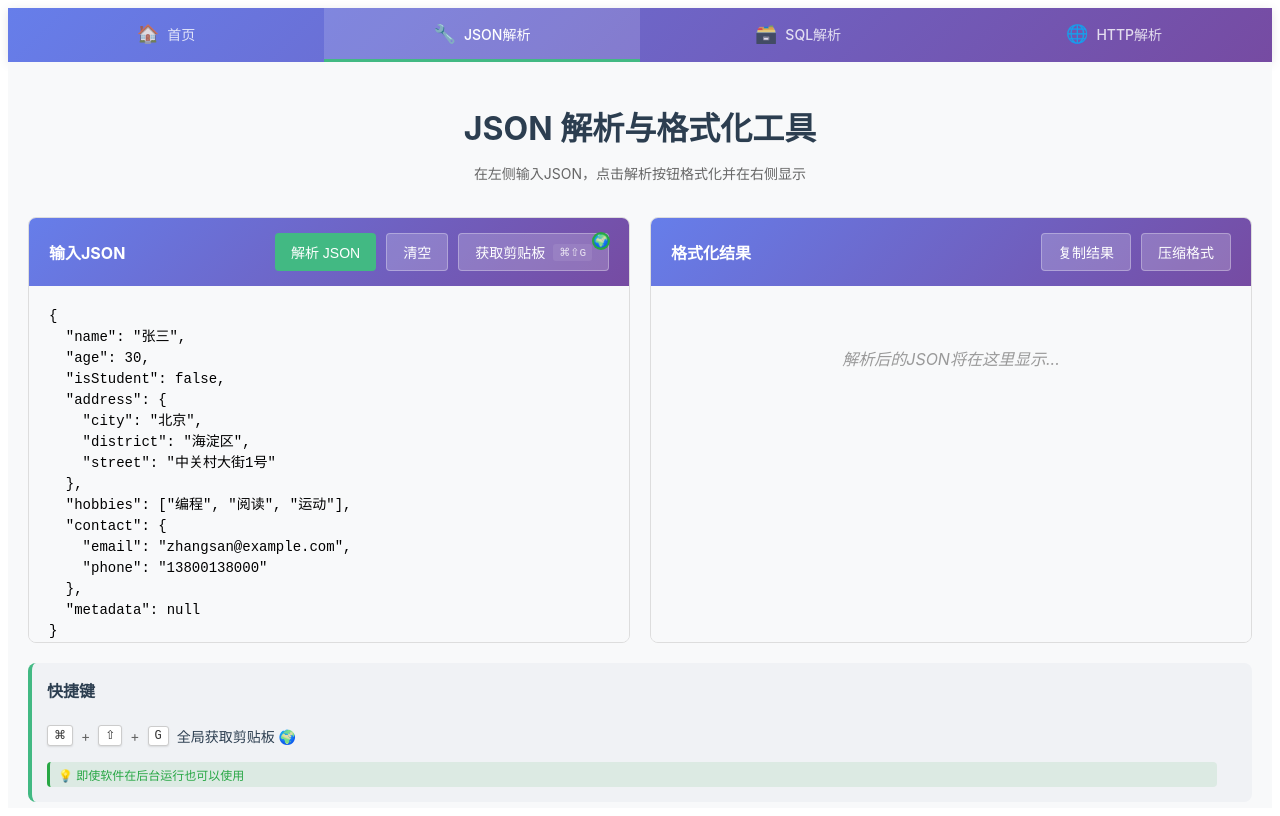
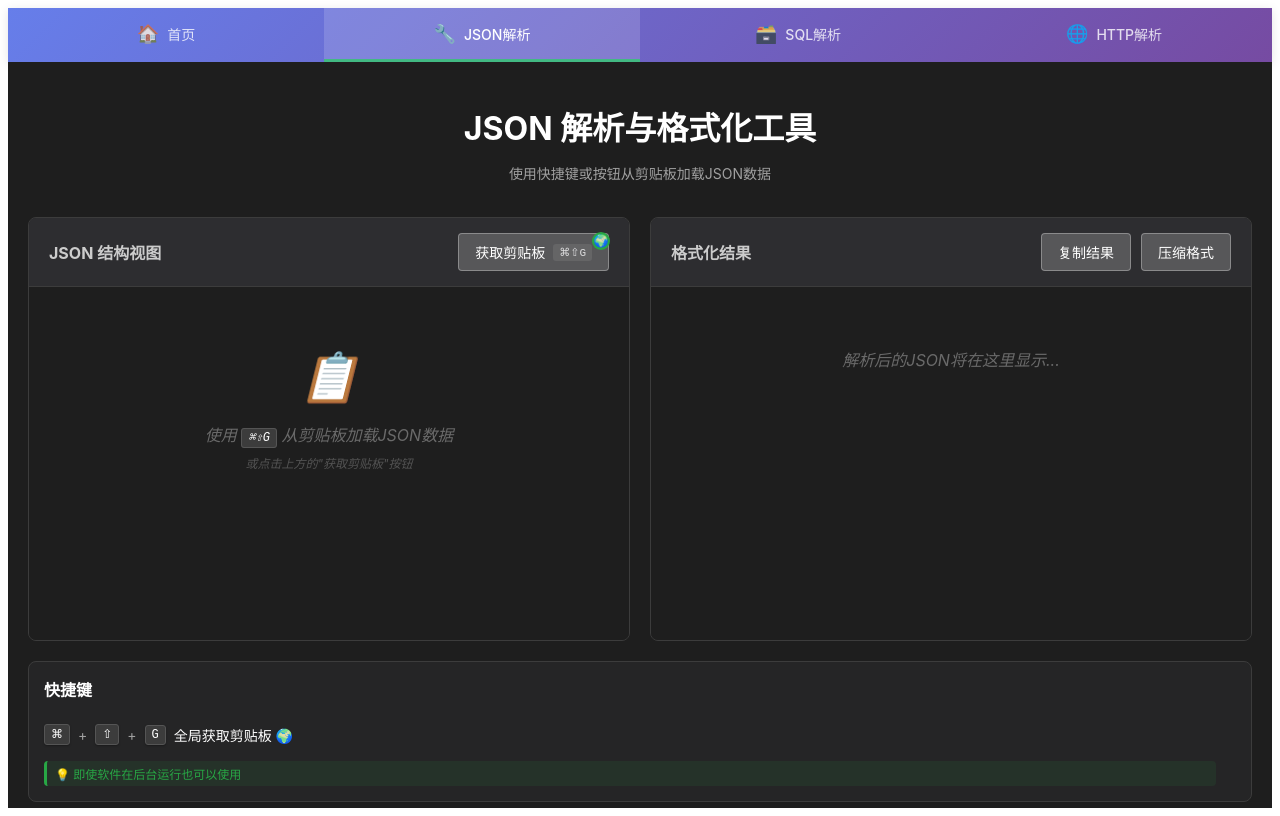
Before and after one commit to zhanghengwh15/json-skywalking, a Vue app: page /json-parser in a window 1280 px wide. Built offline with nearby package versions, Linux system fonts and the light colour scheme.

Commit message:
更新JSON解析页面，优化剪贴板内容处理逻辑，增强错误提示和用户交互体验；重构JSON树节点组件以支持更好的数据展示。

```diff
--- a/src/views/JsonParser.vue
+++ b/src/views/JsonParser.vue
@@ -2,18 +2,14 @@
   <div class="json-parser">
     <div class="header">
       <h1>JSON 解析与格式化工具</h1>
-      <p>在左侧输入JSON，点击解析按钮格式化并在右侧显示</p>
+      <p>使用快捷键或按钮从剪贴板加载JSON数据</p>
     </div>
 
     <div class="content">
       <div class="input-section">
         <div class="section-header">
-          <h3>输入JSON</h3>
+          <h3>JSON 结构视图</h3>
           <div class="actions">
-            <button @click="parseJson" :disabled="loading" class="parse-btn">
-              {{ loading ? '解析中...' : '解析 JSON' }}
-            </button>
-            <button @click="clearInput" class="clear-btn">清空</button>
             <button @click="getClipboardContent" class="clipboard-btn" :title="'获取剪贴板 (全局快捷键: ⌘⇧G)'">
               获取剪贴板
               <span class="shortcut-hint">⌘⇧G</span>
@@ -21,12 +17,25 @@
             </button>
           </div>
         </div>
-        <textarea
-          v-model="inputJson"
-          placeholder="请输入要解析的JSON数据..."
-          class="json-input"
-          @input="resetError"
-        ></textarea>
+        <div class="json-tree-container">
+          <div v-if="error" class="error-message">
+            <h4>解析错误：</h4>
+            <p>{{ error }}</p>
+          </div>
+          <div v-else-if="parsedJson" class="json-tree">
+            <JsonTreeNode
+              :data="parsedJson"
+              :key-name="'root'"
+              :is-root="true"
+              :level="0"
+            />
+          </div>
+          <div v-else class="placeholder">
+            <div class="placeholder-icon">📋</div>
+            <p>使用 <kbd>⌘⇧G</kbd> 从剪贴板加载JSON数据</p>
+            <p class="placeholder-hint">或点击上方的"获取剪贴板"按钮</p>
+          </div>
+        </div>
         <div v-if="clipboardStatus" class="clipboard-status" :class="clipboardStatus.type">
           {{ clipboardStatus.message }}
         </div>
@@ -89,15 +98,136 @@
 </template>
 
 <script setup lang="ts">
-import { ref, computed, onMounted, onActivated, onUnmounted } from 'vue'
+import { ref, computed, onMounted, onActivated, onUnmounted, defineComponent, h } from 'vue'
 import { invoke } from '@tauri-apps/api/core'
 import { listen } from '@tauri-apps/api/event'
+
+// JSON树节点组件
+const JsonTreeNode = defineComponent({
+  name: 'JsonTreeNode',
+  props: {
+    data: {
+      type: [Object, Array, String, Number, Boolean],
+      default: null
+    },
+    keyName: {
+      type: String,
+      default: ''
+    },
+    isRoot: {
+      type: Boolean,
+      default: false
+    },
+    level: {
+      type: Number,
+      default: 0
+    }
+  },
+  setup(props) {
+    const isExpanded = ref(props.level < 2) // 默认展开前两层
+
+    const toggleExpanded = () => {
+      isExpanded.value = !isExpanded.value
+    }
+
+    const getValueType = (value: any): string => {
+      if (value === null) return 'null'
+      if (Array.isArray(value)) return 'array'
+      return typeof value
+    }
+
+    const getValuePreview = (value: any): string => {
+      if (value === null) return 'null'
+      if (Array.isArray(value)) return `Array(${value.length})`
+      if (typeof value === 'object') return `Object(${Object.keys(value).length})`
+      if (typeof value === 'string') return `"${value}"`
+      return String(value)
+    }
+
+    const isExpandable = computed(() => {
+      return props.data !== null && (Array.isArray(props.data) || typeof props.data === 'object')
+    })
+
+    return () => {
+      const { data, keyName, isRoot, level } = props
+      const valueType = getValueType(data)
+      const indent = level * 20
+
+      if (!isExpandable.value) {
+        // 叶子节点
+        return h('div', {
+          class: 'tree-node leaf-node',
+          style: { paddingLeft: `${indent}px` }
+        }, [
+          h('span', { class: 'node-key' }, keyName + ': '),
+          h('span', {
+            class: `node-value ${valueType}`
+          }, getValuePreview(data))
+        ])
+      }
+
+      // 可展开节点
+      const children: any[] = []
+
+      // 节点头部
+      children.push(
+        h('div', {
+          class: 'tree-node expandable-node',
+          style: { paddingLeft: `${indent}px` },
+          onClick: toggleExpanded
+        }, [
+          h('span', {
+            class: `expand-icon ${isExpanded.value ? 'expanded' : ''}`
+          }, isExpanded.value ? '▼' : '▶'),
+          !isRoot && h('span', { class: 'node-key' }, keyName + ': '),
+          h('span', {
+            class: `node-value ${valueType}`
+          }, getValuePreview(data))
+        ])
+      )
+
+      // 子节点
+      if (isExpanded.value) {
+        const childNodes: any[] = []
+
+        if (Array.isArray(data)) {
+          data.forEach((item, index) => {
+            childNodes.push(
+              h(JsonTreeNode, {
+                key: index,
+                data: item,
+                keyName: `[${index}]`,
+                level: level + 1
+              })
+            )
+          })
+        } else if (typeof data === 'object' && data !== null) {
+          Object.entries(data).forEach(([key, value]) => {
+            childNodes.push(
+              h(JsonTreeNode, {
+                key: key,
+                data: value,
+                keyName: key,
+                level: level + 1
+              })
+            )
+          })
+        }
+
+        children.push(
+          h('div', { class: 'tree-children' }, childNodes)
+        )
+      }
+
+      return h('div', { class: 'tree-node-container' }, children)
+    }
+  }
+})
 
 // 响应式数据
 const inputJson = ref('')
 const parsedJson = ref<any>(null)
 const error = ref('')
-const loading = ref(false)
 const isCompact = ref(false)
 const clipboardStatus = ref<{type: 'success' | 'error' | 'info', message: string} | null>(null)
 
@@ -147,32 +277,22 @@ const isValidJson = (str: string): boolean => {
   }
 }
 
-// 键盘事件处理器（本地快捷键作为备用）
-const handleKeydown = (event: KeyboardEvent) => {
-  // 检测 Command+Shift+G (Mac) 或 Ctrl+Shift+G (Windows/Linux)
-  const isMac = navigator.platform.toUpperCase().indexOf('MAC') >= 0
-  const isModifierPressed = isMac ? event.metaKey : event.ctrlKey
-
-  if (isModifierPressed && event.shiftKey && event.key.toLowerCase() === 'g') {
-    event.preventDefault()
-    event.stopPropagation()
-    getClipboardContent()
-  }
-}
-
 // 处理全局快捷键事件
 const setupGlobalShortcutListeners = async () => {
   try {
     // 监听全局快捷键触发的JSON格式剪贴板事件
     await listen('global-clipboard-json', (event) => {
       const clipboardText = event.payload as string
-      inputJson.value = clipboardText
-      showClipboardStatus('success', '🌍 全局快捷键检测到JSON格式，已自动填入')
-
-      // 自动解析JSON
-      setTimeout(() => {
-        parseJson()
-      }, 100)
+      try {
+        parsedJson.value = JSON.parse(clipboardText)
+        inputJson.value = clipboardText
+        error.value = ''
+        showClipboardStatus('success', '🌍 全局快捷键检测到JSON格式，已自动解析')
+      } catch (err) {
+        error.value = err instanceof Error ? err.message : '无效的JSON格式'
+        parsedJson.value = null
+        showClipboardStatus('error', '🌍 全局快捷键: JSON解析失败')
+      }
     })
 
     // 监听全局快捷键触发的非JSON格式剪贴板事件
@@ -186,7 +306,7 @@ const setupGlobalShortcutListeners = async () => {
   }
 }
 
-// 获取剪贴板内容
+// 获取剪贴板内容并自动解析
 const getClipboardContent = async () => {
   try {
     const clipboardText = await invoke<string>('get_clipboard')
@@ -196,14 +316,18 @@ const getClipboardContent = async () => {
       return
     }
 
-    // 检查是否为有效JSON
+    // 检查是否为有效JSON并直接解析
     if (isValidJson(clipboardText)) {
-      inputJson.value = clipboardText
-      showClipboardStatus('success', '检测到JSON格式，已自动填入 (本地快捷键)')
-      // 自动解析JSON
-      setTimeout(() => {
-        parseJson()
-      }, 100)
+      try {
+        parsedJson.value = JSON.parse(clipboardText)
+        inputJson.value = clipboardText
+        error.value = ''
+        showClipboardStatus('success', '检测到JSON格式，已自动解析')
+      } catch (err) {
+        error.value = err instanceof Error ? err.message : '无效的JSON格式'
+        parsedJson.value = null
+        showClipboardStatus('error', '解析JSON失败')
+      }
     } else {
       showClipboardStatus('error', '剪贴板内容不是有效的JSON格式')
     }
@@ -218,7 +342,7 @@ const showClipboardStatus = (type: 'success' | 'error' | 'info', message: string
   clipboardStatus.value = { type, message }
   setTimeout(() => {
     clipboardStatus.value = null
-  }, 4000) // 增加到4秒，给用户更多时间看到全局快捷键提示
+  }, 4000)
 }
 
 // 自动检查剪贴板（页面加载时）
@@ -227,57 +351,20 @@ const autoCheckClipboard = async () => {
     const clipboardText = await invoke<string>('get_clipboard')
 
     if (clipboardText && clipboardText.trim() && isValidJson(clipboardText)) {
-      // 如果输入框为空或只有示例数据，则自动填入
-      if (!inputJson.value.trim() || inputJson.value === getExampleJson()) {
+      try {
+        parsedJson.value = JSON.parse(clipboardText)
         inputJson.value = clipboardText
+        error.value = ''
         showClipboardStatus('success', '自动检测到剪贴板中的JSON格式数据')
-        // 自动解析JSON
-        setTimeout(() => {
-          parseJson()
-        }, 100)
+      } catch (err) {
+        // 静默处理错误
+        console.log('自动解析JSON失败:', err)
       }
     }
   } catch (err) {
     // 静默处理错误，不影响正常使用
     console.log('自动检查剪贴板失败:', err)
   }
-}
-
-// 解析JSON
-const parseJson = async () => {
-  if (!inputJson.value.trim()) {
-    error.value = '请输入JSON数据'
-    return
-  }
-
-  loading.value = true
-  error.value = ''
-
-  try {
-    // 模拟异步解析（实际上JSON.parse是同步的）
-    await new Promise(resolve => setTimeout(resolve, 100))
-
-    parsedJson.value = JSON.parse(inputJson.value)
-    isCompact.value = false
-  } catch (err) {
-    error.value = err instanceof Error ? err.message : '无效的JSON格式'
-    parsedJson.value = null
-  } finally {
-    loading.value = false
-  }
-}
-
-// 清空输入
-const clearInput = () => {
-  inputJson.value = ''
-  parsedJson.value = null
-  error.value = ''
-  clipboardStatus.value = null
-}
-
-// 重置错误
-const resetError = () => {
-  error.value = ''
 }
 
 // 复制到剪贴板
@@ -329,29 +416,17 @@ const syntaxHighlight = (json: string): string => {
   })
 }
 
-// 获取示例JSON数据
-const getExampleJson = (): string => {
-  return `{
-  "name": "张三",
-  "age": 30,
-  "isStudent": false,
-  "address": {
-    "city": "北京",
-    "district": "海淀区",
-    "street": "中关村大街1号"
-  },
-  "hobbies": ["编程", "阅读", "运动"],
-  "contact": {
-    "email": "zhangsan@example.com",
-    "phone": "13800138000"
-  },
-  "metadata": null
-}`
-}
+// 键盘事件处理器（本地快捷键作为备用）
+const handleKeydown = (event: KeyboardEvent) => {
+  // 检测 Command+Shift+G (Mac) 或 Ctrl+Shift+G (Windows/Linux)
+  const isMac = navigator.platform.toUpperCase().indexOf('MAC') >= 0
+  const isModifierPressed = isMac ? event.metaKey : event.ctrlKey
 
-// 示例JSON数据
-const loadExample = () => {
-  inputJson.value = getExampleJson()
+  if (isModifierPressed && event.shiftKey && event.key.toLowerCase() === 'g') {
+    event.preventDefault()
+    event.stopPropagation()
+    getClipboardContent()
+  }
 }
 
 // 生命周期钩子
@@ -378,13 +453,6 @@ onActivated(() => {
 onUnmounted(() => {
   document.removeEventListener('keydown', handleKeydown)
 })
-
-// 如果没有剪贴板内容，则加载示例
-setTimeout(() => {
-  if (!inputJson.value.trim()) {
-    loadExample()
-  }
-}, 200)
 </script>
 
 <style scoped>
@@ -395,6 +463,8 @@ setTimeout(() => {
   height: calc(100vh - 80px);
   display: flex;
   flex-direction: column;
+  background: #1e1e1e;
+  color: #d4d4d4;
 }
 
 .header {
@@ -403,12 +473,12 @@ setTimeout(() => {
 }
 
 .header h1 {
-  color: #2c3e50;
+  color: #ffffff;
   margin-bottom: 10px;
 }
 
 .header p {
-  color: #666;
+  color: #a0a0a0;
   font-size: 14px;
 }
 
@@ -424,9 +494,10 @@ setTimeout(() => {
 .output-section {
   display: flex;
   flex-direction: column;
-  border: 1px solid #ddd;
+  border: 1px solid #3c3c3c;
   border-radius: 8px;
   overflow: hidden;
+  background: #252526;
 }
 
 .section-header {
@@ -434,8 +505,9 @@ setTimeout(() => {
   justify-content: space-between;
   align-items: center;
   padding: 15px 20px;
-  background: linear-gradient(135deg, #667eea 0%, #764ba2 100%);
-  color: white;
+  background: #2d2d30;
+  color: #cccccc;
+  border-bottom: 1px solid #3c3c3c;
 }
 
 .section-header h3 {
@@ -448,29 +520,6 @@ setTimeout(() => {
   gap: 10px;
 }
 
-.parse-btn {
-  background: #42b983;
-  color: white;
-  border: none;
-  padding: 8px 16px;
-  border-radius: 4px;
-  cursor: pointer;
-  font-size: 14px;
-  transition: all 0.3s ease;
-}
-
-.parse-btn:hover:not(:disabled) {
-  background: #369870;
-  transform: translateY(-1px);
-}
-
-.parse-btn:disabled {
-  opacity: 0.6;
-  cursor: not-allowed;
-  transform: none;
-}
-
-.clear-btn,
 .copy-btn,
 .compact-btn,
 .clipboard-btn {
@@ -485,7 +534,6 @@ setTimeout(() => {
   position: relative;
 }
 
-.clear-btn:hover,
 .copy-btn:hover:not(:disabled),
 .compact-btn:hover:not(:disabled),
 .clipboard-btn:hover {
@@ -530,23 +578,96 @@ setTimeout(() => {
   100% { transform: scale(1); }
 }
 
-.json-input {
+.json-tree-container {
   flex: 1;
   padding: 20px;
-  border: none;
-  outline: none;
+  background: #1e1e1e;
+  overflow: auto;
+  color: #d4d4d4;
+}
+
+.json-tree {
   font-family: 'Courier New', monospace;
   font-size: 14px;
-  line-height: 1.5;
-  resize: none;
-  background: #f8f9fa;
+  line-height: 1.6;
+}
+
+.tree-node {
+  display: flex;
+  align-items: center;
+  padding: 2px 0;
+  cursor: pointer;
+  user-select: none;
+}
+
+.tree-node.leaf-node {
+  cursor: default;
+}
+
+.tree-node.expandable-node:hover {
+  background: rgba(255, 255, 255, 0.05);
+}
+
+.expand-icon {
+  width: 16px;
+  height: 16px;
+  display: inline-flex;
+  align-items: center;
+  justify-content: center;
+  margin-right: 4px;
+  color: #cccccc;
+  font-size: 12px;
+  transition: transform 0.2s ease;
+}
+
+.expand-icon.expanded {
+  transform: rotate(0deg);
+}
+
+.node-key {
+  color: #9cdcfe;
+  font-weight: bold;
+  margin-right: 4px;
+}
+
+.node-value {
+  margin-left: 4px;
+}
+
+.node-value.string {
+  color: #ce9178;
+}
+
+.node-value.number {
+  color: #b5cea8;
+}
+
+.node-value.boolean {
+  color: #569cd6;
+  font-weight: bold;
+}
+
+.node-value.null {
+  color: #569cd6;
+  font-weight: bold;
+}
+
+.node-value.object,
+.node-value.array {
+  color: #cccccc;
+  font-style: italic;
+}
+
+.tree-children {
+  margin-left: 16px;
 }
 
 .json-output {
   flex: 1;
   padding: 20px;
-  background: #f8f9fa;
+  background: #1e1e1e;
   overflow: auto;
+  color: #d4d4d4;
 }
 
 .json-display {
@@ -558,15 +679,39 @@ setTimeout(() => {
 }
 
 .placeholder {
-  color: #999;
+  color: #6a6a6a;
   text-align: center;
   padding: 40px 20px;
   font-style: italic;
 }
 
+.placeholder-icon {
+  font-size: 48px;
+  margin-bottom: 16px;
+}
+
+.placeholder p {
+  margin: 8px 0;
+}
+
+.placeholder-hint {
+  font-size: 12px;
+  opacity: 0.7;
+}
+
+.placeholder kbd {
+  background: #3c3c3c;
+  border: 1px solid #555;
+  border-radius: 3px;
+  padding: 2px 6px;
+  font-size: 12px;
+  color: #ffffff;
+  font-family: monospace;
+}
+
 .error-message {
-  background: #fee;
-  color: #c33;
+  background: #3c1e1e;
+  color: #f48771;
   padding: 15px;
   border-radius: 4px;
   border-left: 4px solid #e74c3c;
@@ -586,25 +731,25 @@ setTimeout(() => {
 .clipboard-status {
   padding: 10px 20px;
   font-size: 14px;
-  border-top: 1px solid #ddd;
+  border-top: 1px solid #3c3c3c;
   animation: fadeInOut 4s ease-in-out;
 }
 
 .clipboard-status.success {
-  background: #d4edda;
-  color: #155724;
+  background: #1e3a1e;
+  color: #4caf50;
   border-left: 4px solid #28a745;
 }
 
 .clipboard-status.error {
-  background: #f8d7da;
-  color: #721c24;
+  background: #3c1e1e;
+  color: #f48771;
   border-left: 4px solid #dc3545;
 }
 
 .clipboard-status.info {
-  background: #d1ecf1;
-  color: #0c5460;
+  background: #1e2a3c;
+  color: #64b5f6;
   border-left: 4px solid #17a2b8;
 }
 
@@ -618,9 +763,10 @@ setTimeout(() => {
 .info-panel {
   margin-top: 20px;
   padding: 15px;
-  background: #f0f2f5;
+  background: #252526;
   border-radius: 8px;
   border-left: 4px solid #42b983;
+  border: 1px solid #3c3c3c;
   display: grid;
   grid-template-columns: 1fr auto;
   gap: 20px;
@@ -629,14 +775,14 @@ setTimeout(() => {
 .stats h4,
 .keyboard-shortcuts h4 {
   margin: 0 0 15px 0;
-  color: #2c3e50;
+  color: #ffffff;
 }
 
 .stat-item {
   display: flex;
   justify-content: space-between;
   padding: 5px 0;
-  border-bottom: 1px solid #ddd;
+  border-bottom: 1px solid #3c3c3c;
 }
 
 .stat-item:last-child {
@@ -645,11 +791,11 @@ setTimeout(() => {
 
 .stat-item span:first-child {
   font-weight: 500;
-  color: #666;
+  color: #a0a0a0;
 }
 
 .stat-item span:last-child {
-  color: #2c3e50;
+  color: #ffffff;
   font-weight: 600;
 }
 
@@ -662,23 +808,23 @@ setTimeout(() => {
   align-items: center;
   gap: 8px;
   padding: 8px 0;
-  color: #666;
+  color: #a0a0a0;
   font-size: 14px;
 }
 
 .shortcut-item kbd {
-  background: #fff;
-  border: 1px solid #ccc;
+  background: #3c3c3c;
+  border: 1px solid #555;
   border-radius: 3px;
   padding: 2px 6px;
   font-size: 12px;
-  color: #333;
-  box-shadow: 0 1px 2px rgba(0,0,0,0.1);
+  color: #ffffff;
+  box-shadow: 0 1px 2px rgba(0,0,0,0.3);
   font-family: monospace;
 }
 
 .shortcut-item span {
-  color: #2c3e50;
+  color: #ffffff;
   font-weight: 500;
 }
 
@@ -692,27 +838,27 @@ setTimeout(() => {
   border-left: 3px solid #28a745;
 }
 
-/* JSON语法高亮样式 */
+/* JSON语法高亮样式 - 暗黑主题 */
 :deep(.json-key) {
-  color: #e74c3c;
+  color: #9cdcfe;
   font-weight: bold;
 }
 
 :deep(.json-string) {
-  color: #27ae60;
+  color: #ce9178;
 }
 
 :deep(.json-number) {
-  color: #3498db;
+  color: #b5cea8;
 }
 
 :deep(.json-boolean) {
-  color: #9b59b6;
+  color: #569cd6;
   font-weight: bold;
 }
 
 :deep(.json-null) {
-  color: #95a5a6;
+  color: #569cd6;
   font-weight: bold;
 }
 
```
